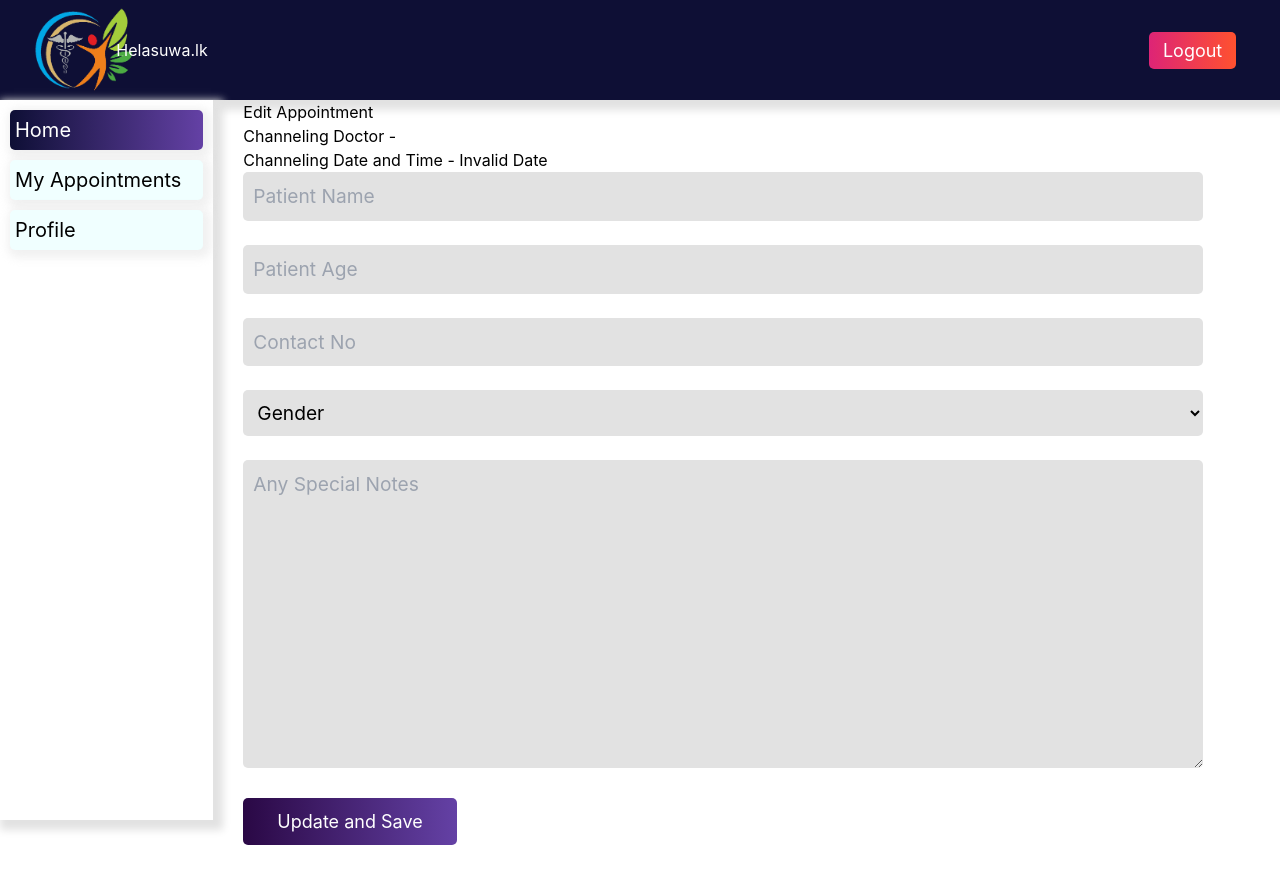
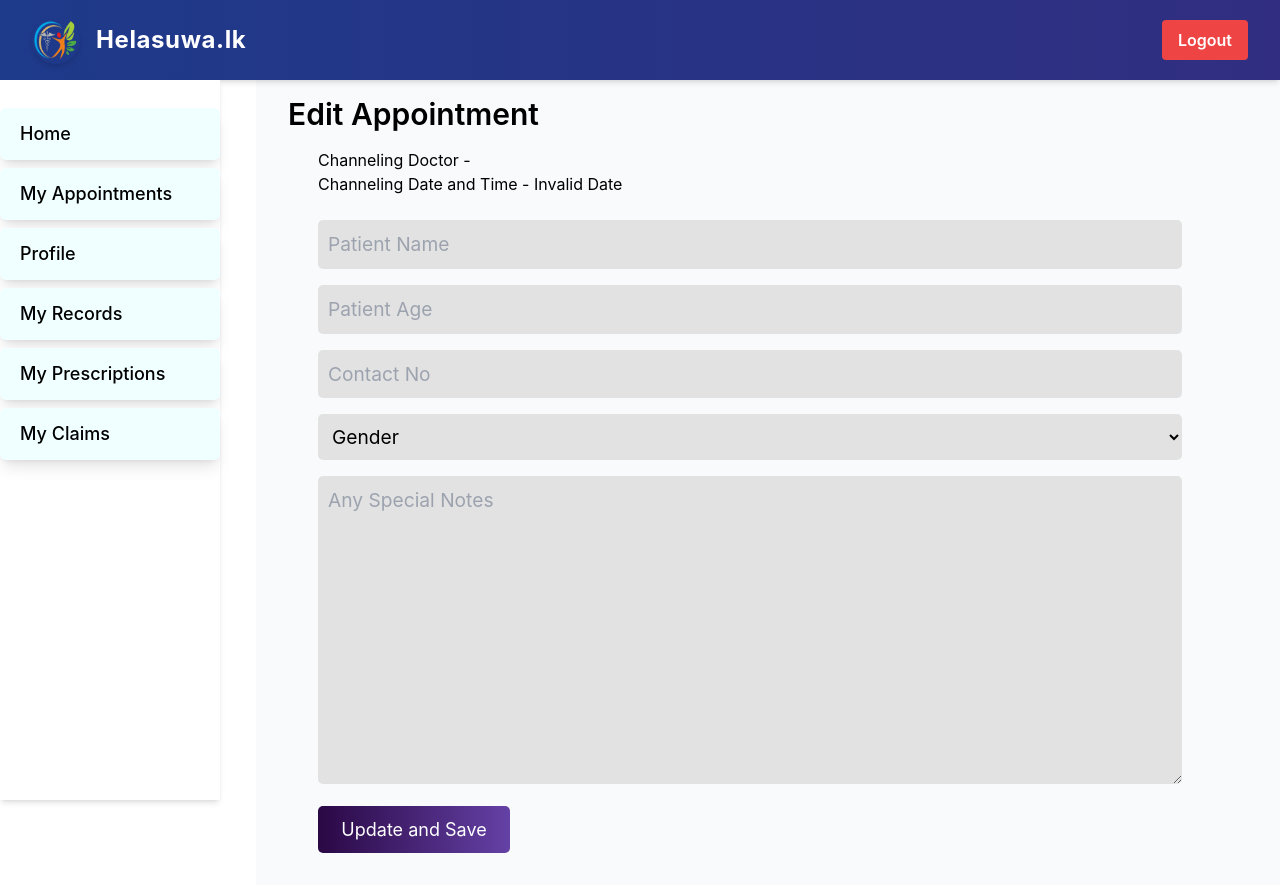
Before and after one commit to sachin4real/Helasuwa.lk, a React (Create React App) app in the folder client/: page /editApt/1/1 in a window 1280 px wide. Before the commit the page ends 845 px from the top, so only its background shows below. Built offline with nearby package versions, Linux system fonts and the light colour scheme; no server answers.

Commit message:
appointment

```diff
--- a/client/src/components/EditAppointment.js
+++ b/client/src/components/EditAppointment.js
@@ -1,8 +1,8 @@
 import React, { useEffect, useState } from "react";
 import axios from "axios";
 import { useParams } from "react-router-dom";
-import PatientHeader from "./PatientHeader";
-import DashboardHeader from "./DashboardHeader";
+import PatientHeader from "./Payment/Patientheader";
+import PatientSideBar from "../components/PatientSideBar"; // Adjust path as needed
 
 const EditAppointment = (props) => {
   let { aid, cid } = useParams();
@@ -27,12 +27,10 @@ const EditAppointment = (props) => {
       .then((res) => {
         setAppointment(res.data.apt);
         setNotes(res.data.apt.notes);
-        setName(res.data.apt.name) ;
-        setAge(res.data.apt.age) ;
-        setContact(res.data.apt.contact) ;
-        setGender(res.data.apt.gender) ;
-
-        console.log(res.data.apt.age);
+        setName(res.data.apt.name);
+        setAge(res.data.apt.age);
+        setContact(res.data.apt.contact);
+        setGender(res.data.apt.gender);
       })
       .catch((err) => {
         alert(err.message);
@@ -44,8 +42,6 @@ const EditAppointment = (props) => {
       .get(`http://localhost:8070/channel/get/${cid}`)
       .then((res) => {
         setChannel(res.data.Channel);
-
-        console.log(res.data.Channel);
       })
       .catch((err) => {
         alert(err.message);
@@ -57,11 +53,16 @@ const EditAppointment = (props) => {
 
     const updatedApt = {
       notes,
+      name,
+      age,
+      contact,
+      gender,
     };
+
     axios
       .put(`http://localhost:8070/appointment/update/${aid}`, updatedApt)
       .then((res) => {
-        alert("Appointment Udpated");
+        alert("Appointment Updated");
       })
       .catch((err) => {
         alert(err);
@@ -74,30 +75,16 @@ const EditAppointment = (props) => {
     alert("You have logged out");
     window.location.href = "/";
   }
+
   return (
-    <div>
-       <DashboardHeader />
+    <div className="flex">
+      <PatientHeader />
+      <PatientSideBar />
 
-      <div className="main-container">
-        <div className="nav-bar">
-          <ul className="nav-list">
-            <a href="/patientHome ">
-              <li className="nav-element active-element">Home</li>
-            </a>
-            <a href="/myAppointments">
-              <li className="nav-element">My Appointments</li>
-            </a>
+      <div className="flex-1 p-8 mt-16 bg-gray-50 min-h-screen ml-64"> {/* Added margin-left for sidebar */}
+        <h1 className="text-3xl font-semibold mb-4">Edit Appointment</h1>
 
-            <a href="/patientProfile">
-              <li className="nav-element">Profile</li>
-            </a>
-          </ul>
-        </div>
-
-        <div className="contetn-container">
-          <h1 className="heading-channels">Edit Appointment</h1>
-
-          <div className="channel-details-apt">
+        <div className="channel-details-apt mb-6">
           <h4>Channeling Doctor - {channel.drName}</h4>
           <h4>
             Channeling Date and Time -{" "}
@@ -105,53 +92,39 @@ const EditAppointment = (props) => {
           </h4>
         </div>
 
-          <form action="" onSubmit={editApt}>
-            {/* <input
-              className="apt-inputs"
-              type="text"
-              placeholder="Patient Name"
-              onChange={(e) => {
-                setName(e.target.value);
-              }}
-            />{" "}
-            <br /> <br /> */}
-
+        <form onSubmit={editApt}>
           <input
-              className="apt-inputs"
+            className="apt-inputs mb-4"
             type="text"
             placeholder="Patient Name"
             defaultValue={name}
             onChange={(e) => {
               setName(e.target.value);
             }}
-            />{" "}
-            <br /> <br />
+          />
 
           <input
-              className="apt-inputs"
-              type="Number"
+            className="apt-inputs mb-4"
+            type="number"
             placeholder="Patient Age"
             defaultValue={age}
             onChange={(e) => {
               setAge(e.target.value);
             }}
-            />{" "}
-            <br /> <br />
+          />
 
           <input
-              className="apt-inputs"
+            className="apt-inputs mb-4"
             type="tel"
             placeholder="Contact No"
             defaultValue={contact}
             onChange={(e) => {
               setContact(e.target.value);
             }}
-            />{" "}
-            <br /> <br />
-
+          />
 
           <select
-              className="apt-inputs"
+            className="apt-inputs mb-4"
             defaultValue={gender}
             onChange={(e) => {
               setGender(e.target.value);
@@ -161,28 +134,24 @@ const EditAppointment = (props) => {
             <option value="Male">Male</option>
             <option value="Female">Female</option>
           </select>
-            <br /> <br />
+
           <textarea
-              className="apt-inputs"
+            className="apt-inputs mb-4"
             placeholder="Any Special Notes"
-              name=""
-              id=""
             cols="30"
             rows="10"
             defaultValue={notes}
             onChange={(e) => {
               setNotes(e.target.value);
             }}
-            ></textarea>{" "}
-            <br />
-            <br />
+          ></textarea>
+
           <button className="btn-makeApt" type="submit">
             Update and Save
           </button>
         </form>
       </div>
     </div>
-    </div>
   );
 };
 
--- a/client/src/components/MyRecords.js
+++ b/client/src/components/MyRecords.js
@@ -1,6 +1,6 @@
 import React, { useEffect, useState } from "react";
 import axios from "axios";
-import DashboardHeader from "./DashboardHeader";
+import PatientHeader from "../../src/components/Payment/Patientheader"; // Adjust path as needed
 import PatientSideBar from "../components/PatientSideBar";
 import MyReports from "./MyReports";
 import AddRecord from "./AddRecord";
@@ -26,13 +26,18 @@ const MyRecords = () => {
 
   return (
     <div>
-      <DashboardHeader />
-      <div className="main-dashboard-container"> {/* Updated for consistent layout */}
+      <PatientHeader />
+      <div className="flex">
         <PatientSideBar />
 
-        <div className="dashboard-content"> {/* Updated to match MyPrescriptions layout */}
-          <h1 className="header-topic">My Records</h1>
+        {/* Main content container with padding for spacing and margin-top for header gap */}
+        <div className="flex-1 p-8 mt-16 ml-64 bg-gray-50 min-h-screen">
+          <h1 className="text-3xl font-semibold mb-4">My Records</h1>
+
+          {/* AddRecord Component */}
           <AddRecord />
+
+          {/* MyReports Component */}
           <MyReports />
         </div>
       </div>
```
Lines whose indentation alone changed are shown as unchanged.
